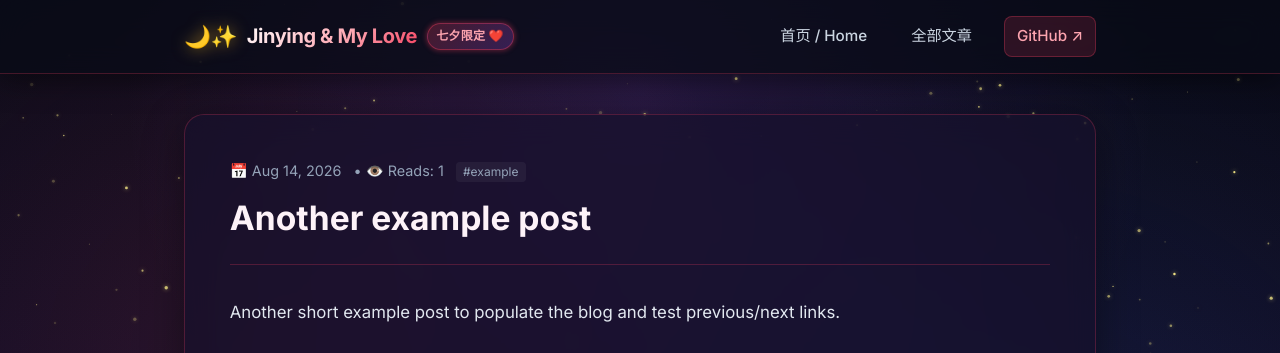
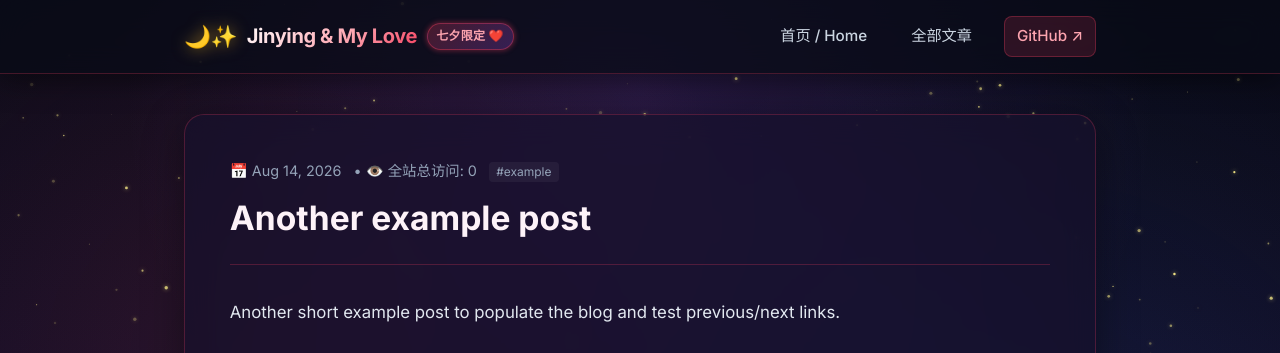
Before and after one commit to tujy859/blogs, a Jekyll site: the page built from _posts/2026-08-14-another-example-post.md, in a window 1280 px wide and 900 px high. Shown: the top 353 px of the window. Built offline with Jekyll 4.4.1, drawn with Linux system fonts in a browser that asks for light colours; some web fonts are replaced; some of the changed lines change nothing that is shown.

Commit message:
✨ 对接 Cloudflare Workers 自建计数服务：星愿 GET/POST 读写分离，标注全站总访问量

```diff
--- a/_layouts/post.html
+++ b/_layouts/post.html
@@ -1,11 +1,12 @@
 ---
 layout: default
 ---
+
 <article class="post-single">
   <header class="post-header">
     <div class="post-meta">
       <time datetime="{{ page.date | date_to_xmlschema }}" class="post-date">📅 {{ page.date | date: "%b %-d, %Y" }}</time>
-      <span class="post-reads"> • 👁️ Reads: <span id="read-count">0</span></span>
+      <span class="post-reads" title="全站累计访问量"> • 👁️ 全站总访问: <span id="read-count">0</span></span>
       {% if page.tags %}
         <div class="post-tags">
           {% for tag in page.tags %}
--- a/assets/main.js
+++ b/assets/main.js
@@ -138,12 +138,11 @@
   }, 1600);
 }
 
-/* Wish Counter with CountAPI & LocalStorage Fallback */
-const WISH_NAMESPACE = 'tujy859-blogs';
-const WISH_KEY = 'qixi-romantic-wish';
-const COUNTAPI_GET_URL = `https://api.countapi.xyz/get/${WISH_NAMESPACE}/${WISH_KEY}`;
-const COUNTAPI_HIT_URL = `https://api.countapi.xyz/hit/${WISH_NAMESPACE}/${WISH_KEY}`;
+/* Wish Counter with Cloudflare Workers & LocalStorage Fallback */
+const CF_WISH_URL = 'https://counter.tujy859.workers.dev/love';
+const CF_VISIT_URL = 'https://counter.tujy859.workers.dev/visit';
 const LS_WISH_KEY = 'blog-wishcount:qixi';
+const LS_VISIT_KEY = 'blog-visitcount:global';
 
 let wishCount = 0;
 
@@ -160,12 +159,12 @@
     }
   } catch (e) {}
 
-  // 2. Fetch remote global count from CountAPI
-  fetch(COUNTAPI_GET_URL)
+  // 2. Fetch remote global count from Cloudflare Worker (GET - read only)
+  fetch(CF_WISH_URL, { method: 'GET' })
     .then(res => res.json())
     .then(data => {
-      if (data && typeof data.value !== 'undefined') {
-        wishCount = data.value;
+      if (data && typeof data.count !== 'undefined') {
+        wishCount = data.count;
         countEl.innerText = wishCount;
         try {
           localStorage.setItem(LS_WISH_KEY, String(wishCount));
@@ -189,12 +188,12 @@
     localStorage.setItem(LS_WISH_KEY, String(wishCount));
   } catch (e) {}
 
-  // Sync to CountAPI asynchronously
-  fetch(COUNTAPI_HIT_URL)
+  // Sync to Cloudflare Worker asynchronously (POST - increment)
+  fetch(CF_WISH_URL, { method: 'POST' })
     .then(res => res.json())
     .then(data => {
-      if (data && typeof data.value !== 'undefined') {
-        wishCount = data.value;
+      if (data && typeof data.count !== 'undefined') {
+        wishCount = data.count;
         if (countEl) {
           countEl.innerText = wishCount;
         }
@@ -204,7 +203,7 @@
       }
     })
     .catch(err => {
-      console.warn('CountAPI sync failed, falling back to localStorage.', err);
+      console.warn('Cloudflare Worker sync failed, falling back to localStorage.', err);
     });
 
   // Burst particles around button
@@ -254,17 +253,34 @@
   }
 });
 
-/* Read Counter */
+/* Read / Total Visit Counter */
 function initReadCount() {
+  const rc = document.getElementById('read-count');
+  const footerRc = document.getElementById('site-visit-count');
+  if (!rc && !footerRc) return;
+
+  // 1. Instant render from localStorage
   try {
-    const rc = document.getElementById('read-count');
-    if (!rc) return;
-    const pageUrl = window.location.pathname;
-    const lskey = 'blog-readcount:' + pageUrl;
-    let count = Number(localStorage.getItem(lskey) || 0) + 1;
-    localStorage.setItem(lskey, String(count));
-    rc.innerText = count;
-  } catch(e) {
-    console.error(e);
-  }
+    const cached = localStorage.getItem(LS_VISIT_KEY);
+    if (cached !== null) {
+      if (rc) rc.innerText = cached;
+      if (footerRc) footerRc.innerText = cached;
+    }
+  } catch(e) {}
+
+  // 2. Fetch and increment global visits from Cloudflare Worker
+  fetch(CF_VISIT_URL)
+    .then(res => res.json())
+    .then(data => {
+      if (data && typeof data.count !== 'undefined') {
+        if (rc) rc.innerText = data.count;
+        if (footerRc) footerRc.innerText = data.count;
+        try {
+          localStorage.setItem(LS_VISIT_KEY, String(data.count));
+        } catch(e) {}
+      }
+    })
+    .catch(err => {
+      console.warn('Total visit count sync failed.', err);
+    });
 }
```
